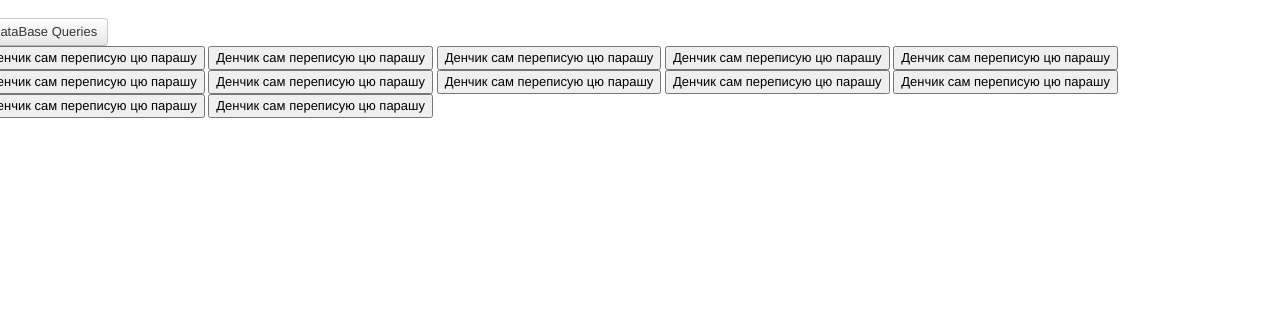
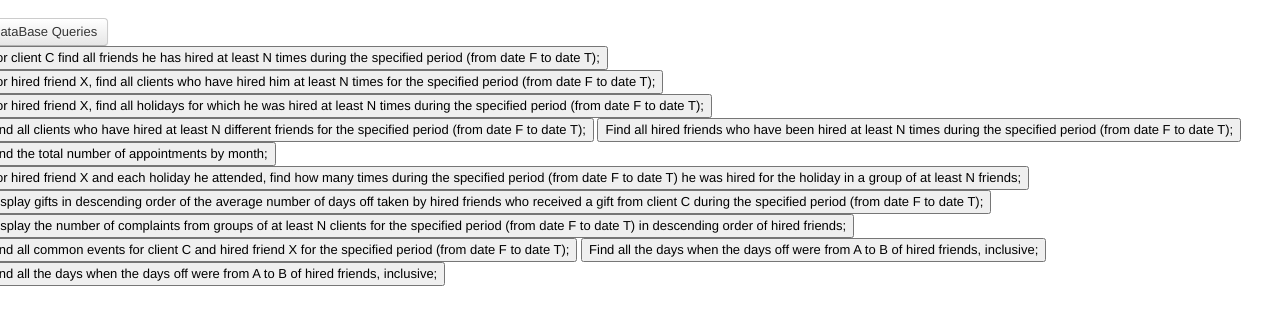
Before and after one commit to LilJohny/FriendsRenting, a Flask app: page /queries in a window 1280 px wide. Shown: the part 157-482 px from the top of the page. Run offline with Flask 2, Linux system fonts and the light colour scheme; the visitor is signed in with stand-in values (Sample User, id 1); parts of the project's set-up code (start-up, migrations or seed data) failed here and were passed over.

Commit message:
Queries names

```diff
--- a/src/templates/queries.html
+++ b/src/templates/queries.html
@@ -26,24 +26,48 @@
         {% endif %}
     </nav>
     <div class="row mt-5">
-        <div class="dropdown col-4 m-auto">
+        <div class="dropdown col-10 m-auto">
             <button class="btn col-12 dropdown-toggle" type="button" id="dropdownMenu2" data-toggle="dropdown"
                     aria-haspopup="true" aria-expanded="false">
                 DataBase Queries
             </button>
-            <div class="mt-2">
-                <button class="dropdown-item" type="button">Денчик сам переписую цю парашу</button>
-                <button class="dropdown-item" type="button">Денчик сам переписую цю парашу</button>
-                <button class="dropdown-item" type="button">Денчик сам переписую цю парашу</button>
-                <button class="dropdown-item" type="button">Денчик сам переписую цю парашу</button>
-                <button class="dropdown-item" type="button">Денчик сам переписую цю парашу</button>
-                <button class="dropdown-item" type="button">Денчик сам переписую цю парашу</button>
-                <button class="dropdown-item" type="button">Денчик сам переписую цю парашу</button>
-                <button class="dropdown-item" type="button">Денчик сам переписую цю парашу</button>
-                <button class="dropdown-item" type="button">Денчик сам переписую цю парашу</button>
-                <button class="dropdown-item" type="button">Денчик сам переписую цю парашу</button>
-                <button class="dropdown-item" type="button">Денчик сам переписую цю парашу</button>
-                <button class="dropdown-item" type="button">Денчик сам переписую цю парашу</button>
+            <div class="mt-8">
+                <button class="dropdown-item" type="button">For client C find all friends he has hired at least N times
+                    during the specified period (from date F to date T);
+                </button>
+                <button class="dropdown-item" type="button">For hired friend X, find all clients who have hired him at
+                    least N times for the specified period (from date F to date T);
+                </button>
+                <button class="dropdown-item" type="button">For hired friend X, find all holidays for which he was hired
+                    at least N times during the specified period (from date F to date T);
+                </button>
+                <button class="dropdown-item" type="button">Find all clients who have hired at least N different friends
+                    for the specified period (from date F to date T);
+                </button>
+                <button class="dropdown-item" type="button">Find all hired friends who have been hired at least N times
+                    during the specified period (from date F to date T);
+                </button>
+                <button class="dropdown-item" type="button">Find the total number of appointments by month;</button>
+                <button class="dropdown-item" type="button">For hired friend X and each holiday he attended, find how
+                    many times during the specified period (from date F to date T) he was hired for the holiday in a
+                    group of at least N friends;
+                </button>
+                <button class="dropdown-item" type="button">Display gifts in descending order of the average number of
+                    days off taken by hired friends who received a gift from client C during the specified period (from
+                    date F to date T);
+                </button>
+                <button class="dropdown-item" type="button">Display the number of complaints from groups of at least N
+                    clients for the specified period (from date F to date T) in descending order of hired friends;
+                </button>
+                <button class="dropdown-item" type="button">Find all common events for client C and hired friend X for
+                    the specified period (from date F to date T);
+                </button>
+                <button class="dropdown-item" type="button">Find all the days when the days off were from A to B of
+                    hired friends, inclusive;
+                </button>
+                <button class="dropdown-item" type="button">Find all the days when the days off were from A to B of
+                    hired friends, inclusive;
+                </button>
             </div>
         </div>
     </div>
```
